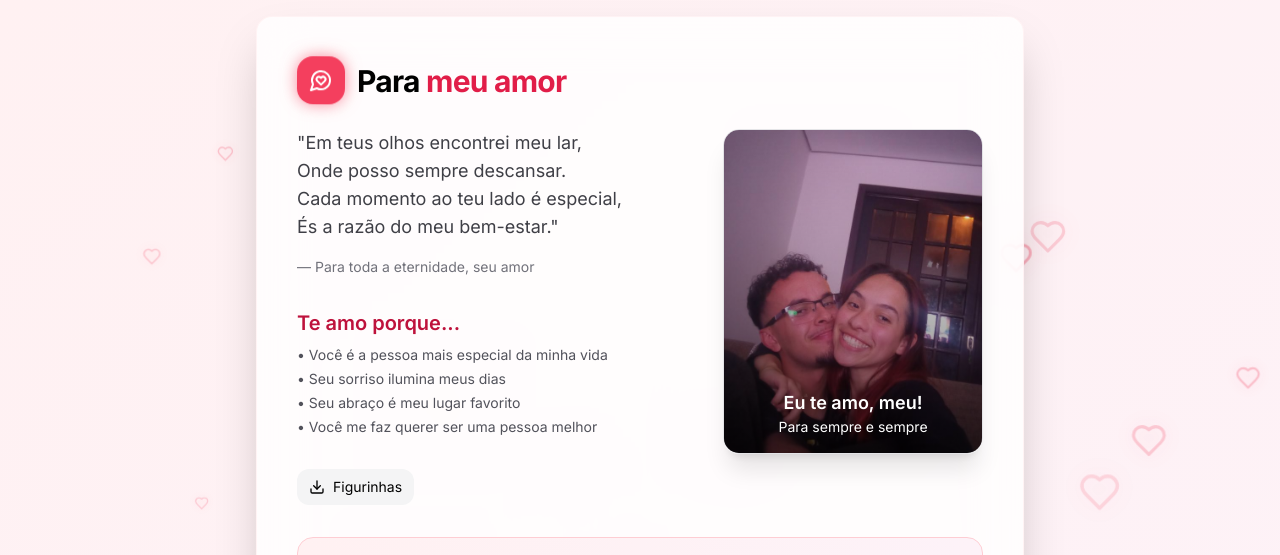
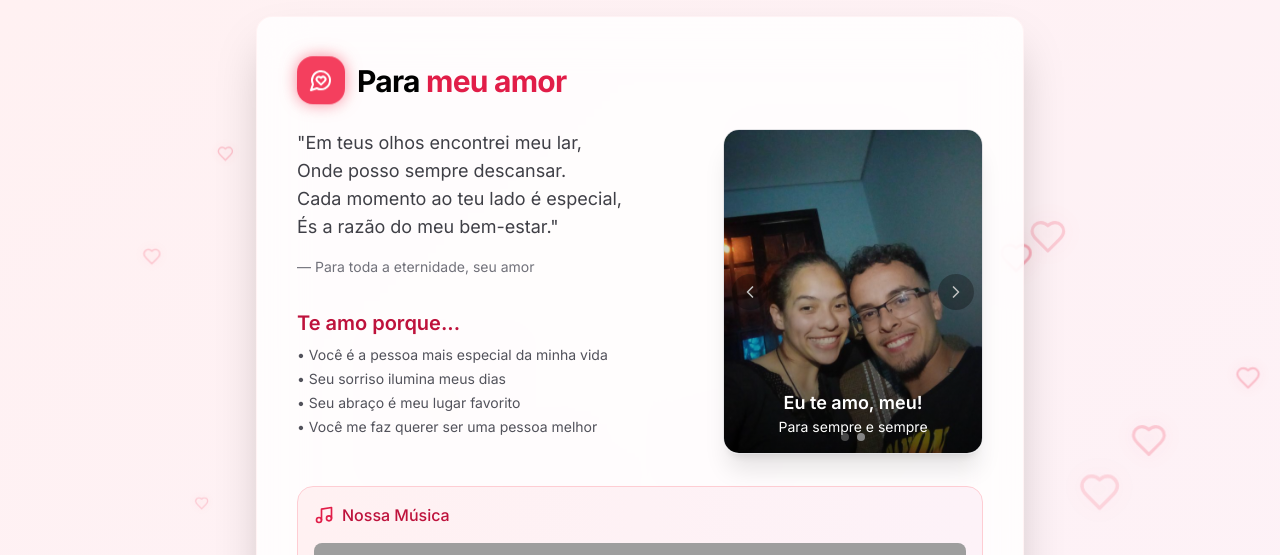
Before and after one commit to emersonjrdev/MyLove, a React (Vite) app: page / in a window 1280 px wide. Shown: the top 555 px of the page. Built offline with nearby package versions, Linux system fonts and the light colour scheme; grey boxes are pictures that could not be loaded.

Commit message:
finalizado

```diff
--- a/src/App.jsx
+++ b/src/App.jsx
@@ -1,7 +1,7 @@
 import { useMemo, useState, useEffect } from 'react'
 import { motion } from 'framer-motion'
 import {
-  Heart, Music, MessageCircleHeart, Download
+  Heart, Music, MessageCircleHeart, ChevronLeft, ChevronRight
 } from 'lucide-react'
 
 export default function App() {
@@ -10,11 +10,35 @@ export default function App() {
   const autor = "— Para toda a eternidade, seu amor";
 
   const youtubeVideoId = "dWpGsK8Md28"
-  const fotoFixa = "/love.png"
+
+  // Array de fotos para o carrossel
+  const fotos = [
+    "/love.png",
+    "/love2.png",
+  ];
+
+  const [fotoAtual, setFotoAtual] = useState(0);
 
   useEffect(() => {
     document.title = `Para ${nome} ❤️`
   }, [nome])
+
+  // Efeito para trocar automaticamente as fotos
+  useEffect(() => {
+    const interval = setInterval(() => {
+      setFotoAtual((prev) => (prev + 1) % fotos.length);
+    }, 5000); // Troca a cada 5 segundos
+
+    return () => clearInterval(interval);
+  }, [fotos.length]);
+
+  const proximaFoto = () => {
+    setFotoAtual((prev) => (prev + 1) % fotos.length);
+  };
+
+  const fotoAnterior = () => {
+    setFotoAtual((prev) => (prev - 1 + fotos.length) % fotos.length);
+  };
 
   const hearts = useMemo(() =>
     Array.from({ length: 18 }).map((_, i) => ({
@@ -75,24 +99,64 @@ export default function App() {
                   <li>• Você me faz querer ser uma pessoa melhor</li>
                 </ul>
               </div>
-
-              <div className="flex flex-wrap items-center gap-2 pt-3 sm:pt-4">
-                <a
-                  className="inline-flex items-center gap-2 px-3 py-2 rounded-xl bg-zinc-100 hover:bg-zinc-200 dark:bg-zinc-800 dark:hover:bg-zinc-700 transition text-xs sm:text-sm"
-                  href="https://emojikitchen.dev/heart"
-                  target="_blank"
-                  rel="noreferrer"
-                  title="Baixar figurinhas de coração"
-                >
-                  <Download className="w-3 h-3 sm:w-4 sm:h-4" />
-                  Figurinhas
-                </a>
-              </div>
             </div>
 
             <div className="lg:col-span-2">
               <div className="relative aspect-[3/4] sm:aspect-[4/5] rounded-xl sm:rounded-2xl overflow-hidden border border-zinc-200 dark:border-zinc-800 shadow-lg sm:shadow-xl">
-                <img src={fotoFixa} alt="Nossa foto" className="w-full h-full object-cover" />
+                {/* Carrossel de imagens */}
+                <div className="relative w-full h-full">
+                  {fotos.map((foto, index) => (
+                    <motion.img
+                      key={index}
+                      src={foto}
+                      alt={`Nossa foto ${index + 1}`}
+                      className="absolute w-full h-full object-cover"
+                      initial={{ opacity: 0 }}
+                      animate={{
+                        opacity: index === fotoAtual ? 1 : 0,
+                        scale: index === fotoAtual ? 1 : 1.05
+                      }}
+                      transition={{ duration: 0.5 }}
+                    />
+                  ))}
+
+                  {/* Botões de navegação */}
+                  {fotos.length > 1 && (
+                    <>
+                      <button
+                        onClick={fotoAnterior}
+                        className="absolute left-2 top-1/2 transform -translate-y-1/2 bg-black/30 hover:bg-black/50 text-white rounded-full p-1 sm:p-2 transition-all"
+                        aria-label="Foto anterior"
+                      >
+                        <ChevronLeft className="w-4 h-4 sm:w-5 sm:h-5" />
+                      </button>
+                      <button
+                        onClick={proximaFoto}
+                        className="absolute right-2 top-1/2 transform -translate-y-1/2 bg-black/30 hover:bg-black/50 text-white rounded-full p-1 sm:p-2 transition-all"
+                        aria-label="Próxima foto"
+                      >
+                        <ChevronRight className="w-4 h-4 sm:w-5 sm:h-5" />
+                      </button>
+
+                      {/* Indicadores de slides */}
+                      <div className="absolute bottom-3 left-1/2 transform -translate-x-1/2 flex space-x-2">
+                        {fotos.map((_, index) => (
+                          <button
+                            key={index}
+                            onClick={() => setFotoAtual(index)}
+                            className={`w-2 h-2 rounded-full transition-all ${
+                              index === fotoAtual
+                                ? 'bg-white'
+                                : 'bg-white/50'
+                            }`}
+                            aria-label={`Ir para foto ${index + 1}`}
+                          />
+                        ))}
+                      </div>
+                    </>
+                  )}
+                </div>
+
                 <div className="absolute inset-0 pointer-events-none bg-gradient-to-t from-black/50 to-transparent" />
                 <div className="absolute bottom-3 sm:bottom-4 left-3 sm:left-4 right-3 sm:right-4 text-white text-center">
                   <p className="text-sm sm:text-base md:text-lg font-semibold">Eu te amo, {nome.split(' ')[0]}!</p>
```
Also changed, not shown: public/love2.png (added).
